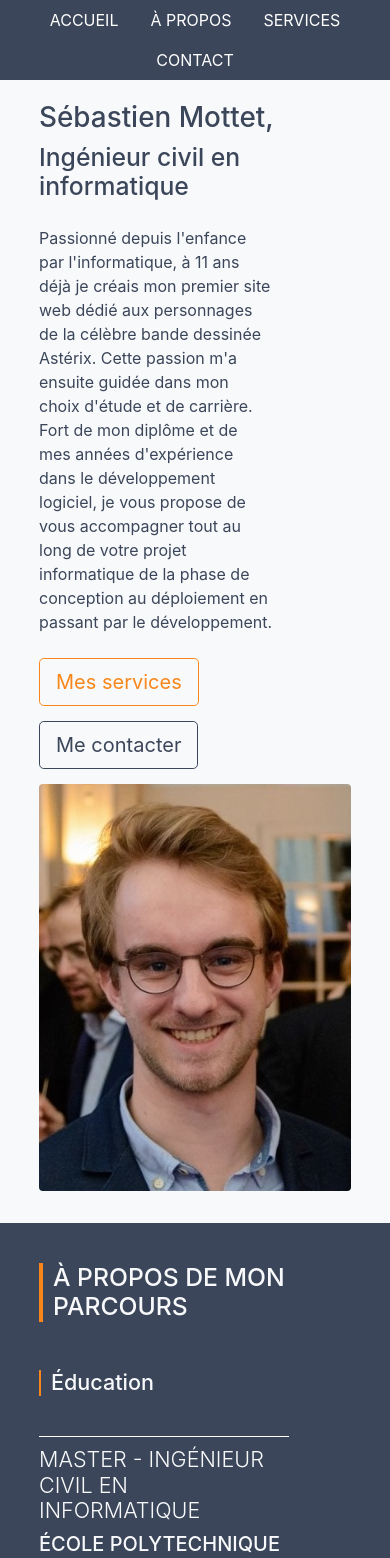
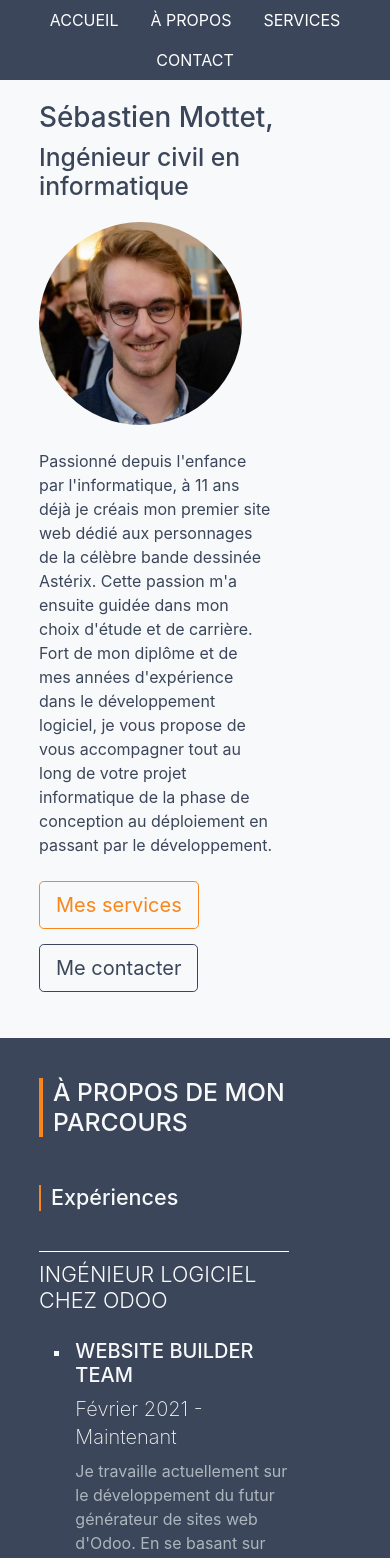
Before and after one commit to sebastien-mottet/mottet-dev-website, a JavaScript app: page / in a window 390 px wide. Shown: the top 1558 px of the page. Built offline with nearby package versions, Linux system fonts and the light colour scheme; the HTML template or start-up script is replaced by a standard one.

Commit message:
mobile adaptations

```diff
--- a/src/App.scss
+++ b/src/App.scss
@@ -127,7 +127,7 @@ ul {
 
 .section-home {
 
-  @media (min-width: 960px) {
+  @media (min-width: 992px) {
     background: linear-gradient(to right, white 70%, $secondary 30%);
   }
 
@@ -142,7 +142,19 @@ ul {
     opacity: 0;
   }
 
+  .small-profile-picture-div {
+    @media (min-width: 992px) {
+      display: none;
+    }
+    width: 65%;
+    margin-top: 20px;
+    margin-bottom: 20px;
+  }
+
   .profile-picture {
+    @media (max-width: 992px) {
+      display: none;
+    }
     transform: scale(0.9);
   }
 
--- a/src/sections/About.js
+++ b/src/sections/About.js
@@ -12,33 +12,7 @@ function AboutSection() {
                 <h2 className="section-title-text">à propos de mon parcours</h2>
             </div>
             <Row className="about-me-row">
-                <Col className="col-xl-6 col-lg-6 col-md-12 col-sm-12 col-12 about-me-column">
-                    <h4 className="section-subtitle-text mb-4">Éducation</h4>
-                    <InView as={'div'} onChange={animate('fadeIn')} threshold={0.3} triggerOnce={true} className="about-card">
-                        <h4 className="about-card-title">Master - ingénieur civil en informatique</h4>
-                        <h5 className="about-card-subtitle">école polytechnique de louvain</h5>
-                        <h5 className="about-card-year">Septembre 2017 - Juin 2019</h5>
-                        <p className="text-muted">Master en informatique avec une spécialisation en intelligence artficielle et algorithmique. Diplômé avec grande distinction.</p>
-                    </InView>
-                    <InView as={'div'} onChange={animate('fadeIn')} threshold={0.3} triggerOnce={true} className="about-card">
-                        <h4 className="about-card-title">Master - Mémoire</h4>
-                        <h5 className="about-card-subtitle">Ethics in Big Data: designing recommendation algorithms avoiding ’filter bubbles’</h5>
-                        <h5 className="about-card-year">Septembre 2018 - Juin 2019</h5>
-                        <p className="text-muted">
-                            Développement d'une métrique mesurant l'effet bulle de filtre des algorithmes de recommandation et comparaison des
-                            performances des algorithmes de la littérature. Mémoire en collaboration avec la RTBF qui a mis à notre disposition les
-                            données de sa plateforme de streaming AUVIO.
-                        </p>
-                        <Button variant="outline-secondary" style={{marginTop: '10px'}} onClick={() => {openLinkNewTab("https://drive.google.com/file/d/18QspZ11u2_MECPWRGjk2yo21dhLwYJni/view?usp=sharing")}}>En savoir plus</Button>
-                    </InView>
-                    <InView as={'div'} onChange={animate('fadeIn')} threshold={0.5} triggerOnce={true} className="about-card">
-                        <h4 className="about-card-title">Bachelier - ingénieur civil</h4>
-                        <h5 className="about-card-subtitle">école polytechnique de louvain</h5>
-                        <h5 className="about-card-year">Septembre 2014 - Juin 2017</h5>
-                        <p className="text-muted">Bachelier en ingénieur civil avec spécialisation en informatique et en gestion. Diplômé avec grande distinction.</p>
-                    </InView>
-                </Col>
-                <Col className="col-xl-6 col-lg-6 col-md-12 col-sm-12 col-12 about-me-column">
+            <Col className="col-xl-6 col-lg-6 col-md-12 col-sm-12 col-12 about-me-column">
                     <h4 className="section-subtitle-text">Expériences</h4>
                     <InView as={'div'} onChange={animate('fadeIn')} threshold={0.3} triggerOnce={true} className="about-card">
                         <h4 className="about-card-title">Ingénieur Logiciel chez Odoo</h4>
@@ -74,6 +48,32 @@ function AboutSection() {
                         </p>
                     </InView>
                 </Col>
+                <Col className="col-xl-6 col-lg-6 col-md-12 col-sm-12 col-12 about-me-column">
+                    <h4 className="section-subtitle-text mb-4">Éducation</h4>
+                    <InView as={'div'} onChange={animate('fadeIn')} threshold={0.3} triggerOnce={true} className="about-card">
+                        <h4 className="about-card-title">Master - ingénieur civil en informatique</h4>
+                        <h5 className="about-card-subtitle">école polytechnique de louvain</h5>
+                        <h5 className="about-card-year">Septembre 2017 - Juin 2019</h5>
+                        <p className="text-muted">Master en informatique avec une spécialisation en intelligence artficielle et algorithmique. Diplômé avec grande distinction.</p>
+                    </InView>
+                    <InView as={'div'} onChange={animate('fadeIn')} threshold={0.3} triggerOnce={true} className="about-card">
+                        <h4 className="about-card-title">Master - Mémoire</h4>
+                        <h5 className="about-card-subtitle">Ethics in Big Data: designing recommendation algorithms avoiding ’filter bubbles’</h5>
+                        <h5 className="about-card-year">Septembre 2018 - Juin 2019</h5>
+                        <p className="text-muted">
+                            Développement d'une métrique mesurant l'effet bulle de filtre des algorithmes de recommandation et comparaison des
+                            performances des algorithmes de la littérature. Mémoire en collaboration avec la RTBF qui a mis à notre disposition les
+                            données de sa plateforme de streaming AUVIO.
+                        </p>
+                        <Button variant="outline-secondary" style={{marginTop: '10px'}} onClick={() => {openLinkNewTab("https://drive.google.com/file/d/18QspZ11u2_MECPWRGjk2yo21dhLwYJni/view?usp=sharing")}}>En savoir plus</Button>
+                    </InView>
+                    <InView as={'div'} onChange={animate('fadeIn')} threshold={0.5} triggerOnce={true} className="about-card">
+                        <h4 className="about-card-title">Bachelier - ingénieur civil</h4>
+                        <h5 className="about-card-subtitle">école polytechnique de louvain</h5>
+                        <h5 className="about-card-year">Septembre 2014 - Juin 2017</h5>
+                        <p className="text-muted">Bachelier en ingénieur civil avec spécialisation en informatique et en gestion. Diplômé avec grande distinction.</p>
+                    </InView>
+                </Col>
             </Row>
         </Container>
     );
--- a/src/sections/Home.js
+++ b/src/sections/Home.js
@@ -1,8 +1,8 @@
 import { InView } from 'react-intersection-observer'
 import { Col, Container, Row, Button, Image } from 'react-bootstrap';
 import { animate } from '../utils';
-import profilePicture from '../img/profilepicture.jpg';
-
+import profilePicture from '../img/profile_picture.jpg';
+import smallProfilePicture from '../img/small_profile_picture.jpg';
 
 function HomeSection() {
 
@@ -14,6 +14,9 @@ function HomeSection() {
                     <div className="section-title-border">
                         <h1>Sébastien Mottet,</h1>
                         <h2>Ingénieur civil en informatique</h2>
+                    </div>
+                    <div className="small-profile-picture-div">
+                        <Image fluid className={"small-profile-picture"} src={smallProfilePicture} roundedCircle/>
                     </div>
                     <div className="w-75 mt-4 mb-4">
                         <p>
```
Also changed, not shown: src/img/profile_picture.jpg (renamed from src/img/profilepicture.jpg), src/img/small_profile_picture.jpg (added).
